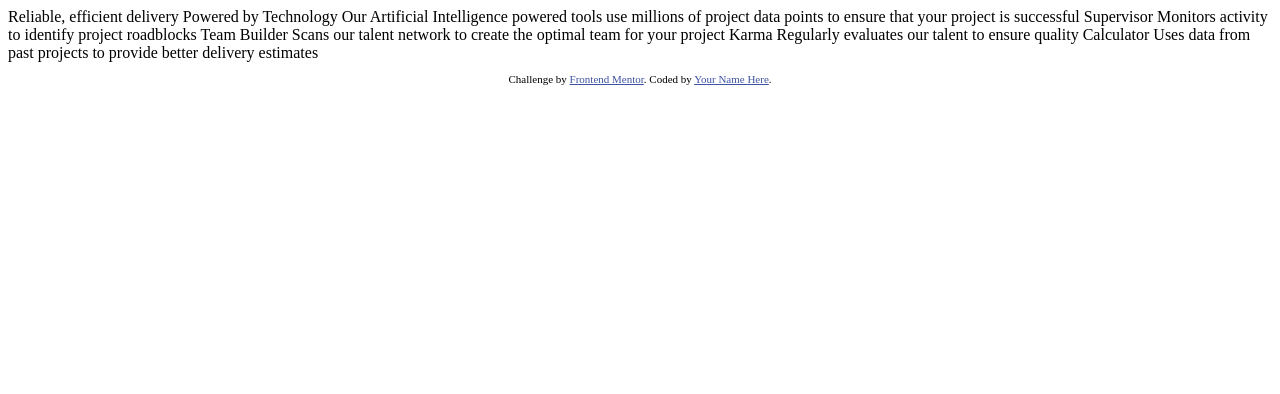
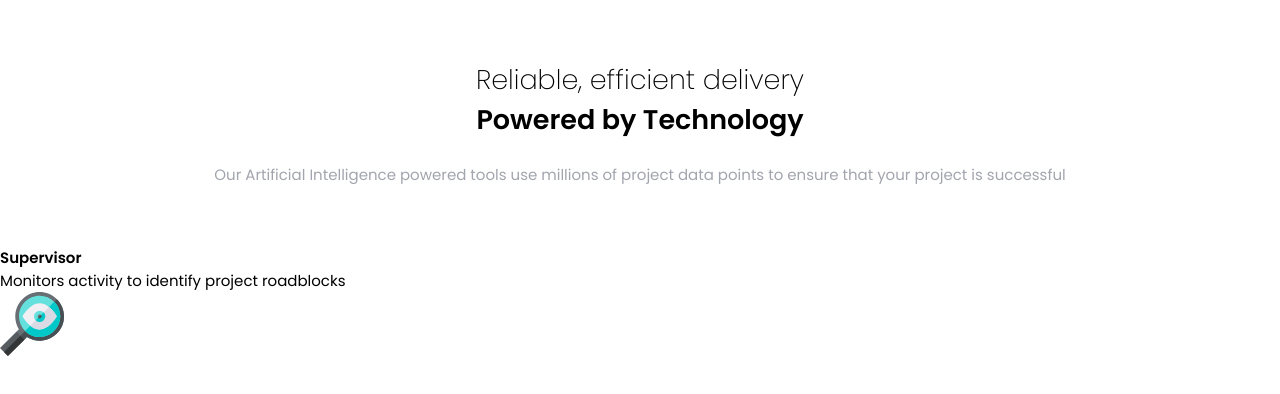
Before and after one commit to seigfred0/four-card-feature-section-master, a plain HTML site: page index.html in a window 1280 px wide. Drawn offline with Linux system fonts and the light colour scheme.

Commit message:
Layout (30% Done)

```diff
--- a/index.html
+++ b/index.html
@@ -2,29 +2,52 @@
 <html lang="en">
 <head>
   <meta charset="UTF-8">
-  <meta name="viewport" content="width=device-width, initial-scale=1.0"> <!-- displays site properly based on user's device -->
+  <meta name="viewport" content="width=device-width, initial-scale=1.0">
 
   <link rel="icon" type="image/png" sizes="32x32" href="./images/favicon-32x32.png">
+  <link rel="stylesheet" href="style.css">
+  <link rel="preconnect" href="https://fonts.googleapis.com">
+  <link rel="preconnect" href="https://fonts.gstatic.com" crossorigin>
+  <link href="https://fonts.googleapis.com/css2?family=Poppins:wght@200;400;600&display=swap" rel="stylesheet">
 
   <title>Frontend Mentor | Four card feature section</title>
 
-  <!-- Feel free to remove these styles or customise in your own stylesheet 👍 -->
-  <style>
-    .attribution { font-size: 11px; text-align: center; }
-    .attribution a { color: hsl(228, 45%, 44%); }
-  </style>
+
+
 </head>
 <body>
 
-  Reliable, efficient delivery
-  Powered by Technology
+  <section class="title">
+    <h1 class="title-main">
+      Reliable, efficient delivery <br>
+      <span>Powered by Technology</span>
+    </h1>
+    <p class="title-sub"> Our Artificial Intelligence powered tools use millions of project data points
+      to ensure that your project is successful</p>
+  </section>
 
-  Our Artificial Intelligence powered tools use millions of project data points
-  to ensure that your project is successful
+  <section class="cards">
+    <ul class="cards-container">
+      <li class="cards-container__square">
+        <div class="cards-container__content">
+          <h2>Supervisor</h2>
+          <p>Monitors activity to identify project roadblocks</p>
+          <img src="images/icon-supervisor.svg" alt="supervisor">
+        </div>
+      </li>
 
-  Supervisor
-  Monitors activity to identify project roadblocks
 
+
+
+
+
+
+    </ul>
+  </section>
+
+
+
+  <!--
   Team Builder
   Scans our talent network to create the optimal team for your project
 
@@ -32,14 +55,14 @@
   Regularly evaluates our talent to ensure quality
 
   Calculator
-  Uses data from past projects to provide better delivery estimates
+  Uses data from past projects to provide better delivery estimates -->
 
 
-  <footer>
+  <!-- <footer>
     <p class="attribution">
       Challenge by <a href="https://www.frontendmentor.io?ref=challenge" target="_blank">Frontend Mentor</a>.
       Coded by <a href="#">Your Name Here</a>.
     </p>
-  </footer>
+  </footer> -->
 </body>
 </html>
--- a/style.css
+++ b/style.css
@@ -0,0 +1,32 @@
+.attribution { font-size: 11px; text-align: center; }
+.attribution a { color: hsl(228, 45%, 44%); }
+
+
+* {
+    font-family: 'Poppins', sans-serif;
+    margin: 0;
+    padding: 0;
+    box-sizing: border-box;
+    font-size: 15px
+}
+
+
+.title {
+    text-align: center;
+    padding: 4em 1em;
+
+}
+
+.title-main, span {
+    font-size: 1.8rem;
+    font-weight: 200;
+}
+
+.title-main span {
+    font-weight: 600;
+}
+
+.title-sub {
+    margin-top: 1.5em;
+    color: hsl(229, 6%, 66%);
+}
```
